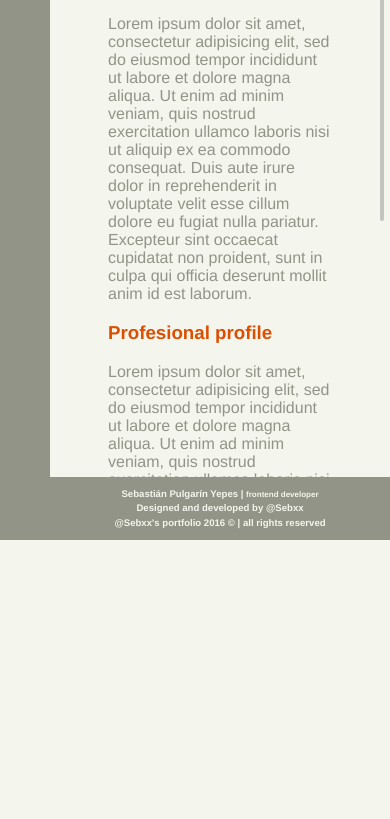
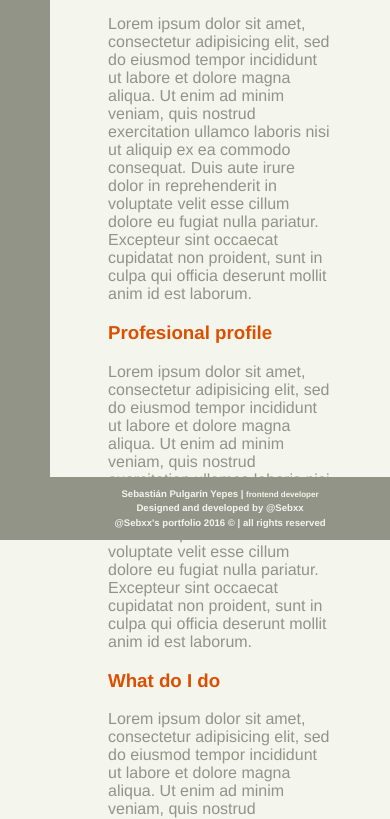
Before and after one commit to Sebxx/portfolio, a plain HTML site: page index.html in a window 390 px wide. Shown: the part 304-1123 px from the top of the page. Before the commit the page ends 844 px from the top, so only its background shows below. Drawn offline with Linux system fonts and the light colour scheme.

Commit message:
Trabajando responsive

```diff
--- a/index.html
+++ b/index.html
@@ -48,8 +48,8 @@
 
 </head>
 
-<body ng-app="sebxxPortfolio" ng-scrollbars ng-scrollbars-config="mainScroll">
-
+<!--<body ng-app="sebxxPortfolio" ng-scrollbars ng-scrollbars-config="mainScroll">-->
+<body ng-app="sebxxPortfolio">
     <div id="top" class="site">
         <ng-include src="'site/modules/global/header.html'"></ng-include>
         <div id="siteContainer" ng-view></div>
--- a/site/css/theme.css
+++ b/site/css/theme.css
@@ -20,7 +20,6 @@ body {
     min-height: 100%;
     max-height: 100%;
     margin: 0;
-    position: fixed!important;
 }
 
 h1, h2, h3, h4, h5, h6 {
```
